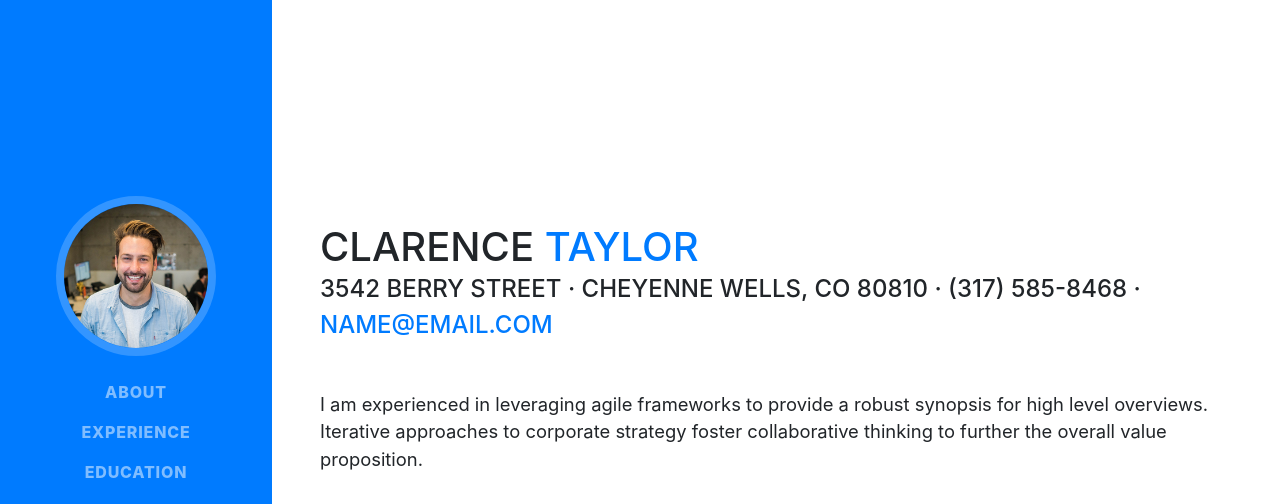
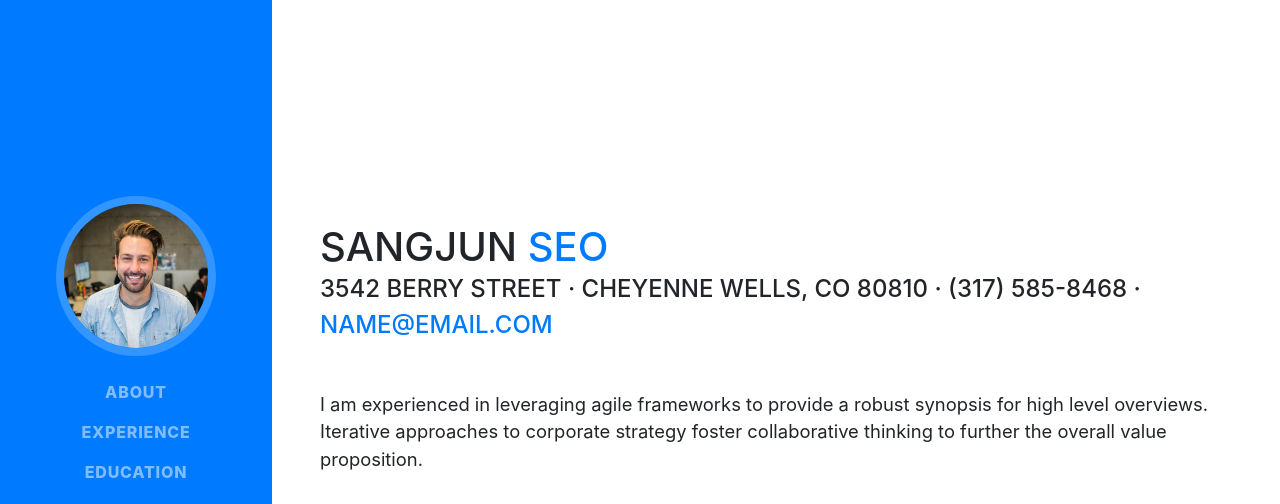
Before and after one commit to domw324/domw324.github.io, a website with bundled scripts: page index.html in a window 1280 px wide. Shown: the top 504 px of the page. Built offline with nearby package versions, Linux system fonts and the light colour scheme; a web font is replaced by a local one.

Commit message:
real change name

```diff
--- a/index.html
+++ b/index.html
@@ -63,8 +63,8 @@
 
       <section class="resume-section p-3 p-lg-5 d-flex d-column" id="about">
         <div class="my-auto">
-          <h1 class="mb-0">Clarence
-            <span class="text-primary">Taylor</span>
+          <h1 class="mb-0">Sangjun
+            <span class="text-primary">SEO</span>
           </h1>
           <div class="subheading mb-5">3542 Berry Street · Cheyenne Wells, CO 80810 · (317) 585-8468 ·
             <a href="mailto:name@email.com">name@email.com</a>
```
